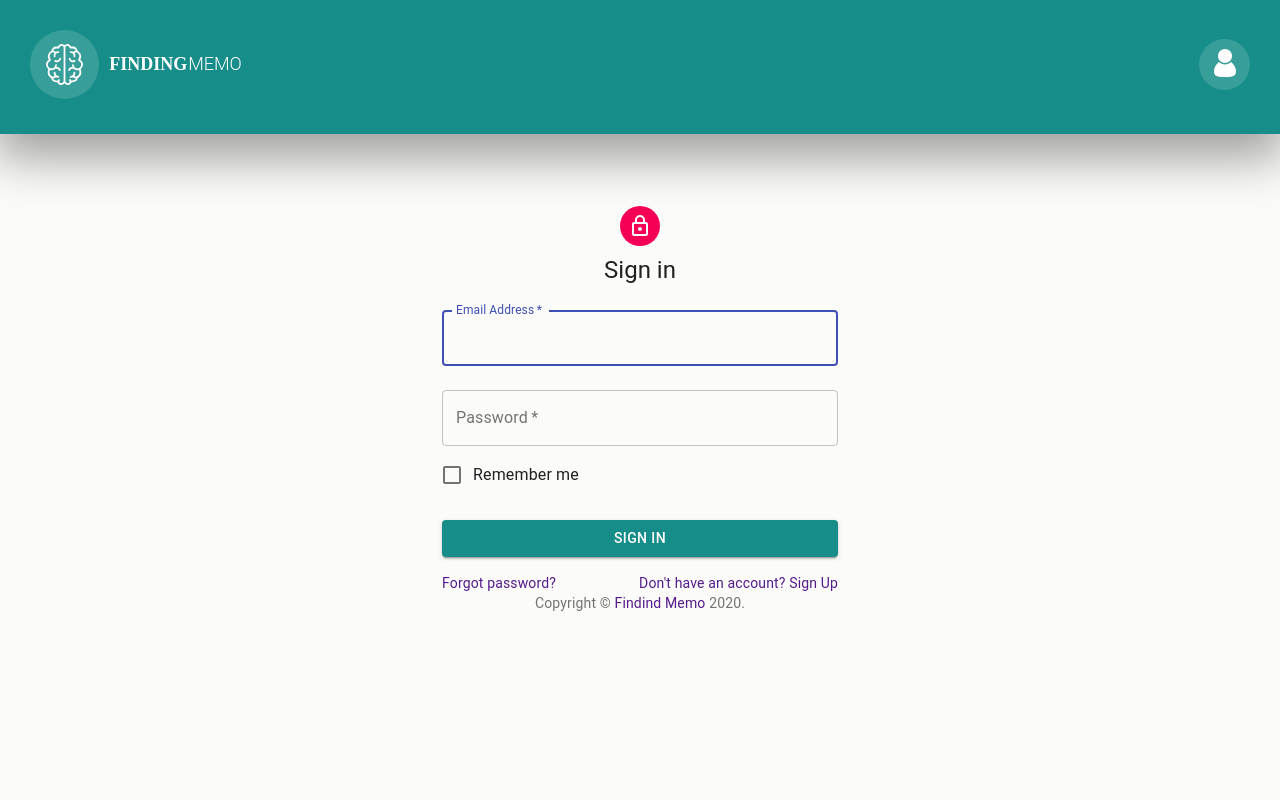
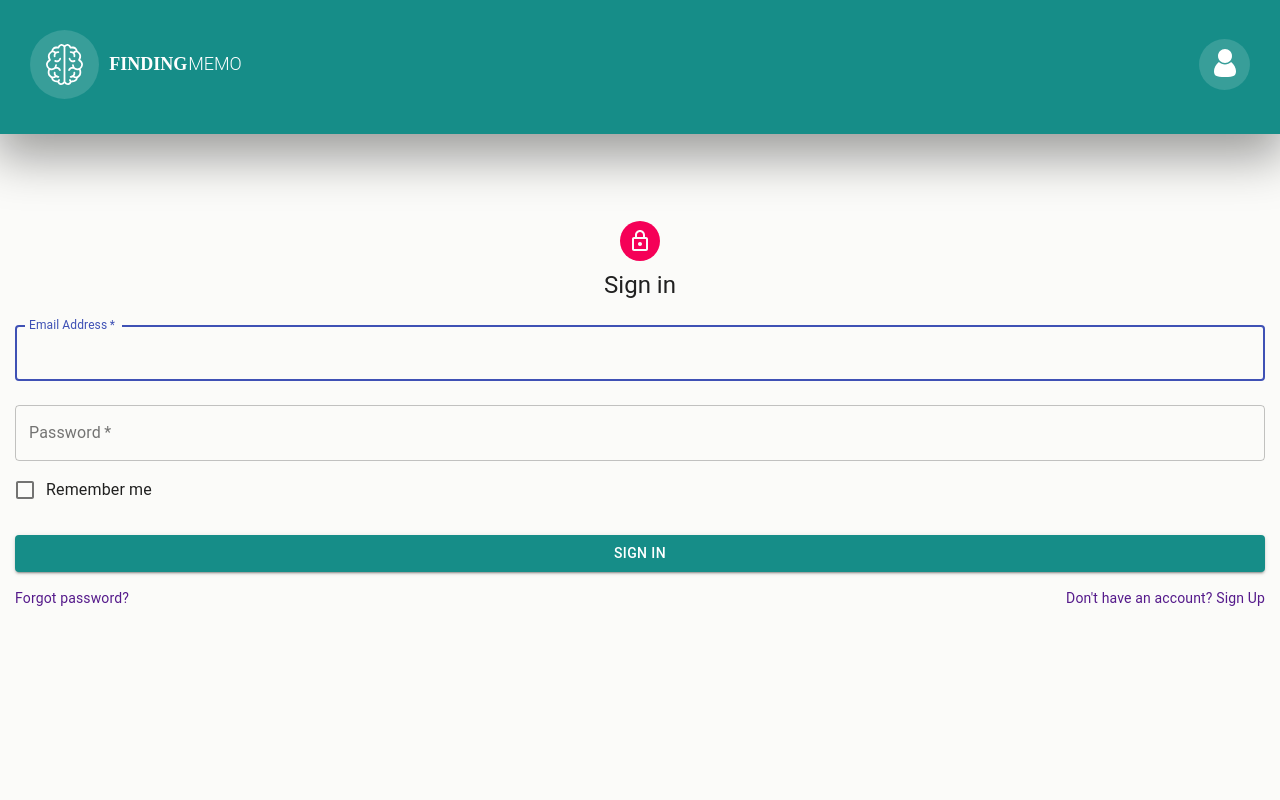
Before and after one commit to llopezjosue/doctogone-front, a React (Create React App) app: page /login in a window 1280 px wide. Shown: the top 800 px of the page. Built offline with nearby package versions, Linux system fonts and the light colour scheme.

Commit message:
fix csss bug

```diff
--- a/src/components/Elements/Alert.jsx
+++ b/src/components/Elements/Alert.jsx
@@ -1,7 +1,7 @@
-import React, { useRef, useEffect } from 'react';
-import { makeStyles } from '@material-ui/core/styles';
-import Modal from '@material-ui/core/Modal';
-import './Alert.scss';
+import React, { useRef, useEffect } from "react";
+import { makeStyles } from "@material-ui/core/styles";
+import Modal from "@material-ui/core/Modal";
+import "./Alert.scss";
 
 function rand() {
   return Math.round(Math.random() * 20) - 10;
@@ -13,10 +13,10 @@ function getModalStyle() {
 
 const useStyles = makeStyles((theme) => ({
   paper: {
-    position: 'absolute',
+    position: "absolute",
     width: 400,
     backgroundColor: theme.palette.background.paper,
-    border: '2px solid #000',
+    border: "2px solid #000",
     boxShadow: theme.shadows[5],
     padding: theme.spacing(2, 4, 3),
   },
@@ -68,7 +68,7 @@ export default function SimpleModal({ alertClick }) {
         </div>
 
         <div className="footer">
-          <button>
+          <button onClick={handleClose}>
             <div>Close </div>
           </button>
         </div>
@@ -83,7 +83,7 @@ export default function SimpleModal({ alertClick }) {
         type="button"
         onClick={handleOpen}
         ref={buttonClick}
-        style={{ display: 'none' }}
+        style={{ display: "none" }}
       >
         Open Modal
       </button>
--- a/src/components/Elements/Alert.scss
+++ b/src/components/Elements/Alert.scss
@@ -1,5 +1,7 @@
 .makeStyles-paper-1 {
-  width: 76% !important;
+  width: 100% !important;
+  max-width: 273px !important;
+  min-width: 272px !important;
   border: 0px !important;
   padding: 30px !important;
   position: absolute !important;
@@ -34,6 +36,7 @@
     text-align: center;
     height: 100%;
     justify-content: space-around;
+    width: 100%;
 
     .img {
       animation: slidein 1s infinite;
--- a/src/components/Elements/BtnBack.scss
+++ b/src/components/Elements/BtnBack.scss
@@ -5,7 +5,9 @@
   position: fixed;
   bottom: 0;
   width: 100%;
-  margin-top: 100px ;
+  margin-top: 100px;
+  font-family: "CentraNo2-Bold";
+  font-size: 1.5rem;
 
   .icon {
     background-color: #16726f;
--- a/src/components/Home.jsx
+++ b/src/components/Home.jsx
@@ -14,13 +14,15 @@ function Home() {
             <h1>Hello !</h1>
             <p>Tell us who you are ?</p>
           </div>
-          <Link to="/login" type="button">
+          {/* <Link to="/login" type="button"> */}
+          <Link to="/user" type="button">
             <div className="button light">
               <img src="/icons/fleche-green.svg"></img>
               <p>I am a patient</p>
             </div>
           </Link>
-          <Link to="/login2" type="button">
+          {/* <Link to="/login2" type="button"> */}
+          <Link to="/caregiver" type="button">
             <div className="button">
               <img src="/icons/fleche-white.svg"></img>
               <p>I am a caregiver</p>
@@ -57,23 +59,19 @@ function Home() {
           <p>The number of Alzheimer's patients in the World</p>
         </div>
 
-
         <div className="infosStat">
           <img className=" " src="/icons/b.svg"></img>
           <h1>100 million</h1>
           <p>Projected number of Alzheimer's patients in 2040</p>
         </div>
 
-
-
         <div className="infosStat">
           <img className=" " src="/icons/c.svg"></img>
           <h1>$250,174</h1>
           <p>
-              The total lifetime cost estimation of care for someone with Alzheimer
-              dementia in 2018.
+            The total lifetime cost estimation of care for someone with Alzheimer dementia
+            in 2018.
           </p>
-
         </div>
 
         <p className="copyright">Copyright - 2020 Doctogone</p>
--- a/src/components/Login.jsx
+++ b/src/components/Login.jsx
@@ -1,45 +1,34 @@
-import React from 'react';
-import Avatar from '@material-ui/core/Avatar';
-import Button from '@material-ui/core/Button';
-import CssBaseline from '@material-ui/core/CssBaseline';
-import TextField from '@material-ui/core/TextField';
-import FormControlLabel from '@material-ui/core/FormControlLabel';
-import Checkbox from '@material-ui/core/Checkbox';
-import { Link } from 'react-router-dom';
-import Grid from '@material-ui/core/Grid';
-import Box from '@material-ui/core/Box';
-import LockOutlinedIcon from '@material-ui/icons/LockOutlined';
-import Typography from '@material-ui/core/Typography';
-import { makeStyles } from '@material-ui/core/styles';
-import Container from '@material-ui/core/Container';
-import './Login.scss';
+import React from "react";
+import Avatar from "@material-ui/core/Avatar";
+import Button from "@material-ui/core/Button";
+import CssBaseline from "@material-ui/core/CssBaseline";
+import TextField from "@material-ui/core/TextField";
+import FormControlLabel from "@material-ui/core/FormControlLabel";
+import Checkbox from "@material-ui/core/Checkbox";
+import { Link } from "react-router-dom";
+import Grid from "@material-ui/core/Grid";
+import Box from "@material-ui/core/Box";
+import LockOutlinedIcon from "@material-ui/icons/LockOutlined";
+import Typography from "@material-ui/core/Typography";
+import { makeStyles } from "@material-ui/core/styles";
+import Container from "@material-ui/core/Container";
+import "./Login.scss";
 
-function Copyright() {
-  return (
-    <Typography variant="body2" color="textSecondary" align="center">
-      {'Copyright © '}
-      <Link color="inherit" href="https://material-ui.com/">
-        Findind Memo
-      </Link>{' '}
-      {new Date().getFullYear()}
-      {'.'}
-    </Typography>
-  );
-}
+
 
 const useStyles = makeStyles((theme) => ({
   paper: {
     marginTop: theme.spacing(8),
-    display: 'flex',
-    flexDirection: 'column',
-    alignItems: 'center',
+    display: "flex",
+    flexDirection: "column",
+    alignItems: "center",
   },
   avatar: {
     margin: theme.spacing(1),
     backgroundColor: theme.palette.secondary.main,
   },
   form: {
-    width: '100%', // Fix IE 11 issue.
+    width: "100%", // Fix IE 11 issue.
     marginTop: theme.spacing(1),
   },
   submit: {
@@ -51,7 +40,8 @@ export default function Login() {
   const classes = useStyles();
 
   return (
-    <Container component="main" maxWidth="xs">
+    <div className="login-user">
+      <div className="container">
         <CssBaseline />
         <div className={classes.paper}>
           <Avatar className={classes.avatar}>
@@ -116,9 +106,9 @@ export default function Login() {
             </Grid>
           </form>
         </div>
-      <Box mt={8}>
-        <Copyright />
-      </Box>
-    </Container>
+      </div>
+
+      <div className="copyrigdht">Copyright - 2020 Finding Memo</div>
+    </div>
   );
 }
--- a/src/components/Login.scss
+++ b/src/components/Login.scss
@@ -1,7 +1,18 @@
 .MuiButton-containedPrimary {
-    background-color: #168D88 !important;
+  background-color: #168d88 !important;
 }
 
 .MuiTypography-colorPrimary {
-    color: #168D88 !important;
+  color: #168d88 !important;
 }
+
+.login-user {
+  min-height: 100vh;
+  .container {
+    padding: 15px;
+  }
+
+  .makeStyles-paper-2 {
+    min-height: 100vh !important;
+  }
+}
--- a/src/components/User/UserHome.jsx
+++ b/src/components/User/UserHome.jsx
@@ -75,7 +75,7 @@ function UserHome({ alertClick, setAlertClick }) {
         </Link>
       </div>
 
-      <div className="copyright">Copyright - 2020 Finding Memo</div>
+      <div className="copyrigdht">Copyright - 2020 Finding Memo</div>
     </div>
   );
 }
```
Lines whose indentation alone changed are shown as unchanged.
